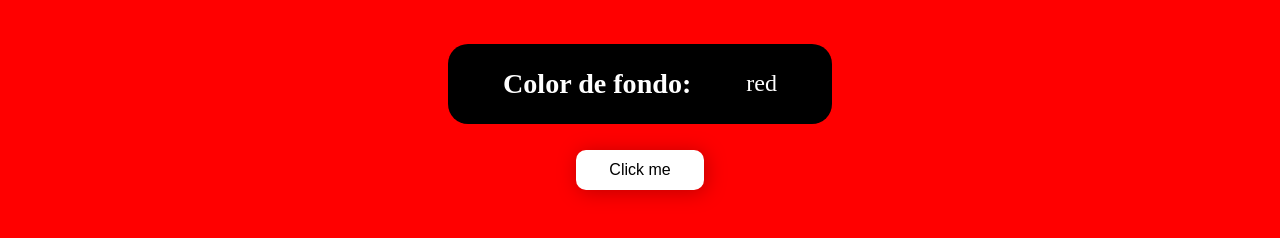
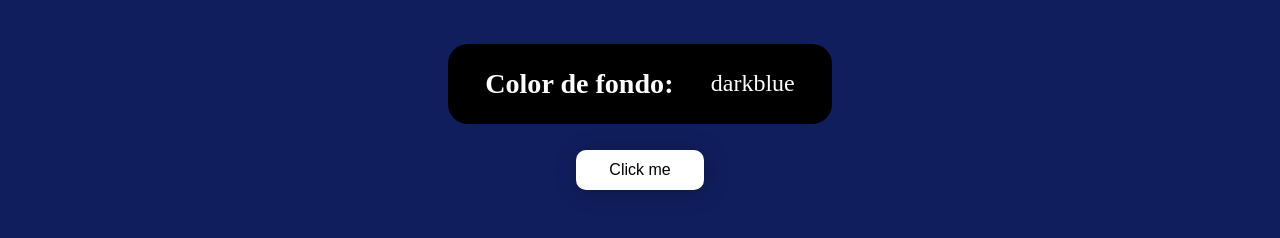
Before and after one commit to sweedface/js-change-color, a plain HTML site: page index.html in a window 1280 px wide. Both pictures are taken after a click on the button "Click me". Shown: the part 362-600 px from the top of the page. Drawn offline with Linux system fonts and the light colour scheme.

Commit message:
cambios y ejercicio realizado

```diff
--- a/css/style.css
+++ b/css/style.css
@@ -1,5 +1,5 @@
 .container {
-    background-color: red;
+    background-color: rgb(255, 0, 0);
     color: white;
     display: flex;
     flex-direction: column;
@@ -8,6 +8,19 @@
     height: 100vh;
     margin: 0px;
 }
+
+.container-alt {
+    background-color: rgb(16, 30, 94);
+    color: white;
+    display: flex;
+    flex-direction: column;
+    justify-content: center;
+    align-items: center;
+    height: 100vh;
+    margin: 0px;
+}
+
+
 
 .title {
     margin: 5%;
--- a/index.html
+++ b/index.html
@@ -19,7 +19,7 @@
 
     <!-- Ojo: Reutilizaremos el index.html para la parte I y la parte II, lo que tendrás que descomentar el script como corresponda. -->
     <!-- <script src="./js/partOne.js" type="module"></script> -->
-    <!-- <script src="./js/partTwo.js" type="module"></script> -->
+    <script src="./js/partTwo.js" type="module"></script>
 </body>
 
 </html>
--- a/js/partTwo.js
+++ b/js/partTwo.js
@@ -0,0 +1,10 @@
+const container = document.querySelector(".container");
+const buttonText = document.querySelector(".color")
+const button = document.querySelector(".button");
+
+function changeColorbackground() {
+    container.classList.replace("container", "container-alt");
+    buttonText.textContent = "darkblue";
+}
+
+container.addEventListener("click", changeColorbackground);
```
Also changed, not shown: js/partOne.js (+10 -0 lines).
